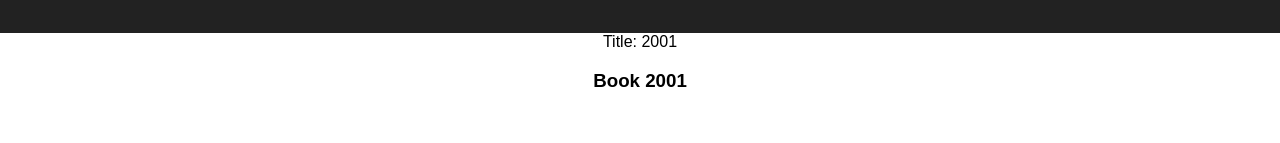
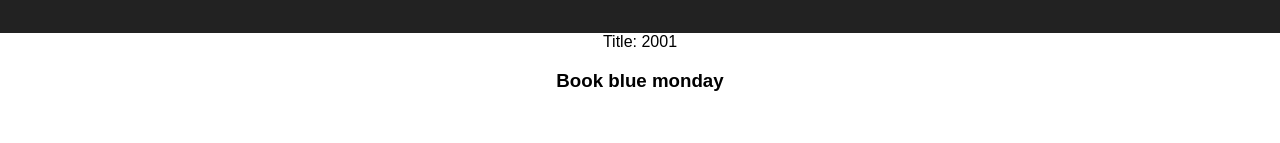
Before and after one commit to davideliason/mybooks-react, a React (Create React App) app: page / in a window 1280 px wide. Shown: the part 157-300 px from the top of the page. Built offline with nearby package versions, Linux system fonts and the light colour scheme.

Commit message:
successfully extend data props to an array of two object values and then parse those two values with two child Book component instances

```diff
--- a/src/App.js
+++ b/src/App.js
@@ -9,21 +9,21 @@ class App extends Component {
         <div className="App-header">
           <img src={logo} className="App-logo" alt="logo" />
         </div>
-        <Library data={book1} />
+        <Library data={books} />
       </div>
     );
   }
 }
 
-var book1 =
-  {title : "2001"};
+var books =
+  [{title : "2001"},{title:"blue monday"}];
 
 class Library extends React.Component{
   render(){
     return(
         <div>
-            Title: {this.props.data.title}
-            <Book title={this.props.data.title} />
+            Title: {this.props.data[0].title}
+            <Book title={this.props.data[1].title} />
         </div>
       )
   }
```
